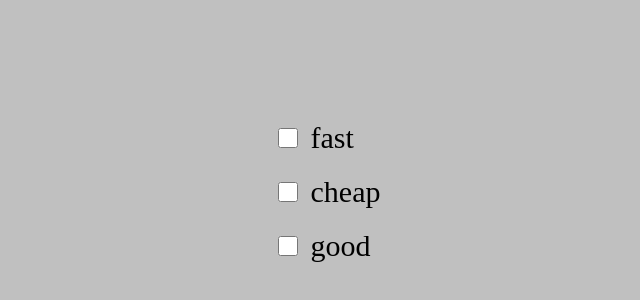
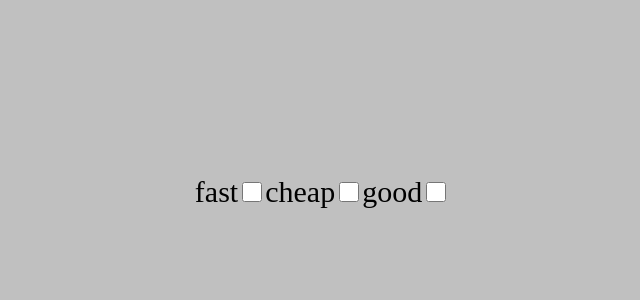
Before and after one commit to aaronabele/checkboxes, a plain HTML site: page index.html in a window 1280 px wide. Shown: the part 208-508 px from the top of the page, without its empty margins (313-953 px from the left). Drawn offline with nearby package versions, Linux system fonts and the light colour scheme.

Commit message:
adds vue sol

```diff
--- a/index.html
+++ b/index.html
@@ -9,10 +9,22 @@
   </head>
   <body>
     <main>
-      <input type="checkbox" id="fast" /><label for="fast">fast</label>
-      <input type="checkbox" id="cheap" /><label for="cheap">cheap</label>
-      <input type="checkbox" id="good" /><label for="good">good</label>
+      <div id="app">
+        <template v-for="checkbox in checkboxes">
+          <label class="text-3xl" for="checkbox.id">
+            {{ checkbox.value }}
+          </label>
+          <input
+            type="checkbox"
+            :value="checkbox.value"
+            :id="checkbox.id"
+            :checked="checkbox.done"
+            v-model="selectedCheckboxes"
+          />
+        </template>
+      </div>
     </main>
+    <script src="https://unpkg.com/vue@3/dist/vue.global.js"></script>
     <script src="script.js"></script>
   </body>
 </html>
--- a/script.js
+++ b/script.js
@@ -1,3 +1,4 @@
+/*
 const fastCheck = document.querySelector("#fast");
 const cheapCheck = document.querySelector("#cheap");
 const goodCheck = document.querySelector("#good");
@@ -22,3 +23,30 @@ cheapCheck.addEventListener("change", function () {
 goodCheck.addEventListener("change", function () {
   toggle(goodCheck, cheapCheck, fastCheck);
 });
+*/
+
+Vue.createApp({
+  data() {
+    return {
+      checkboxes: [
+        { id: 1, value: "fast", done: true },
+        { id: 2, value: "cheap", done: false },
+        { id: 3, value: "good", done: false },
+      ],
+      selectedCheckboxes: [],
+    };
+  },
+  watch: {
+    selectedCheckboxes: {
+      handler(newValue, oldValue) {
+        if (newValue.length === 3) {
+          this.selectedCheckboxes.splice(-2, 1);
+        }
+        this.checkboxes.forEach((checkbox) => {
+          checkbox.done = this.selectedCheckboxes.includes(checkbox.value);
+        });
+      },
+      deep: true,
+    },
+  },
+}).mount("#app");
```
